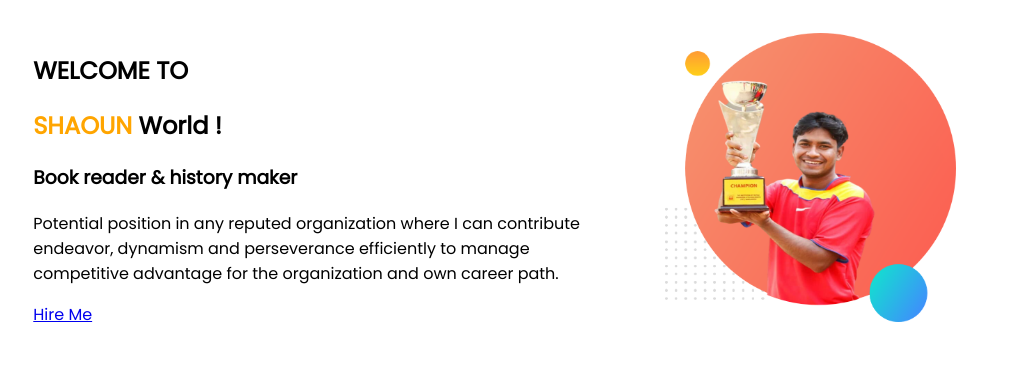
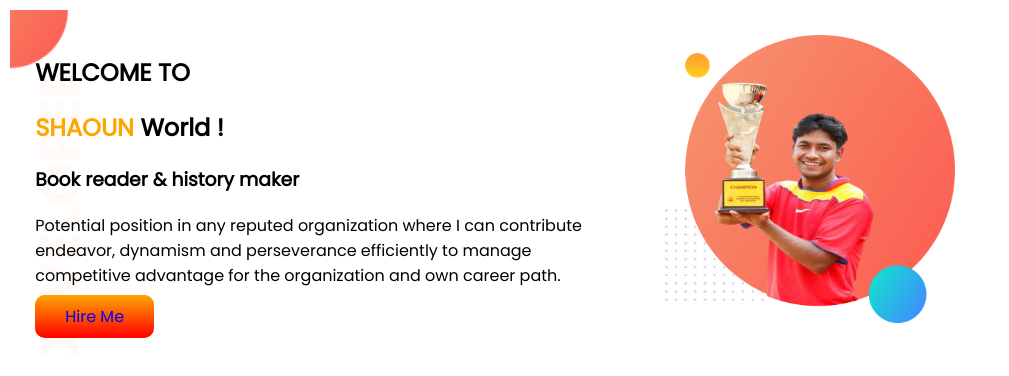
Before and after one commit to Shaounsn/devloper-portfolio, a plain HTML site: page index.html in a window 1280 px wide. Shown: the whole page, without its empty margins (0-1009 px from the left). Drawn offline with Linux system fonts and the light colour scheme.

Commit message:
firstdone

```diff
--- a/index.html
+++ b/index.html
@@ -21,7 +21,7 @@
             <h3>Book reader & history maker</h3>
             <p>Potential position in any reputed organization where I can contribute endeavor, dynamism and perseverance
                 efficiently to manage competitive advantage for the organization and own career path. </p>
-            <a href="https://www.linkedin.com/"> Hire Me</a>
+            <a class="linkbtn" href="https://www.linkedin.com/"> Hire Me</a>
         </div>
         <div class="first">
             <img src="images/shaoun.png" alt="">
--- a/style.css
+++ b/style.css
@@ -1,5 +1,6 @@
 body {
     font-family: 'Poppins', sans-serif;
+    margin: 10px;
 }
 
 h1 {
@@ -17,8 +18,18 @@ h1 {
 
 .firstone {
     display: flex;
+    background-image: url(images/top-banner.png);
+    background-repeat: no-repeat;
 }
 
 .first img {
     width: 50%;
 }
+
+.linkbtn {
+    text-decoration: none;
+    background-color: orange;
+    padding: 10px 30px;
+    border-radius: 10px;
+    background-image: linear-gradient(orange, red);
+}
```
